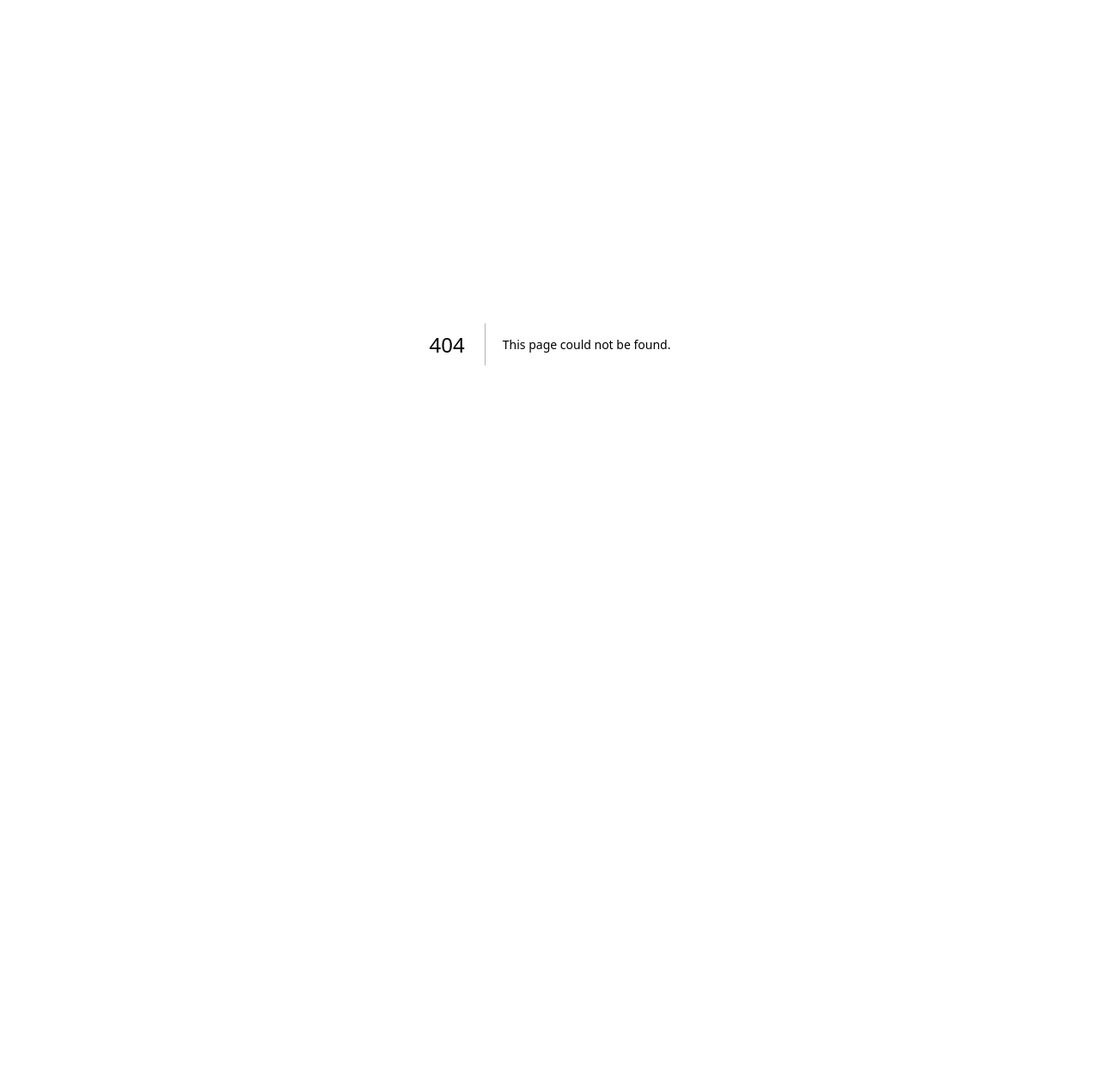
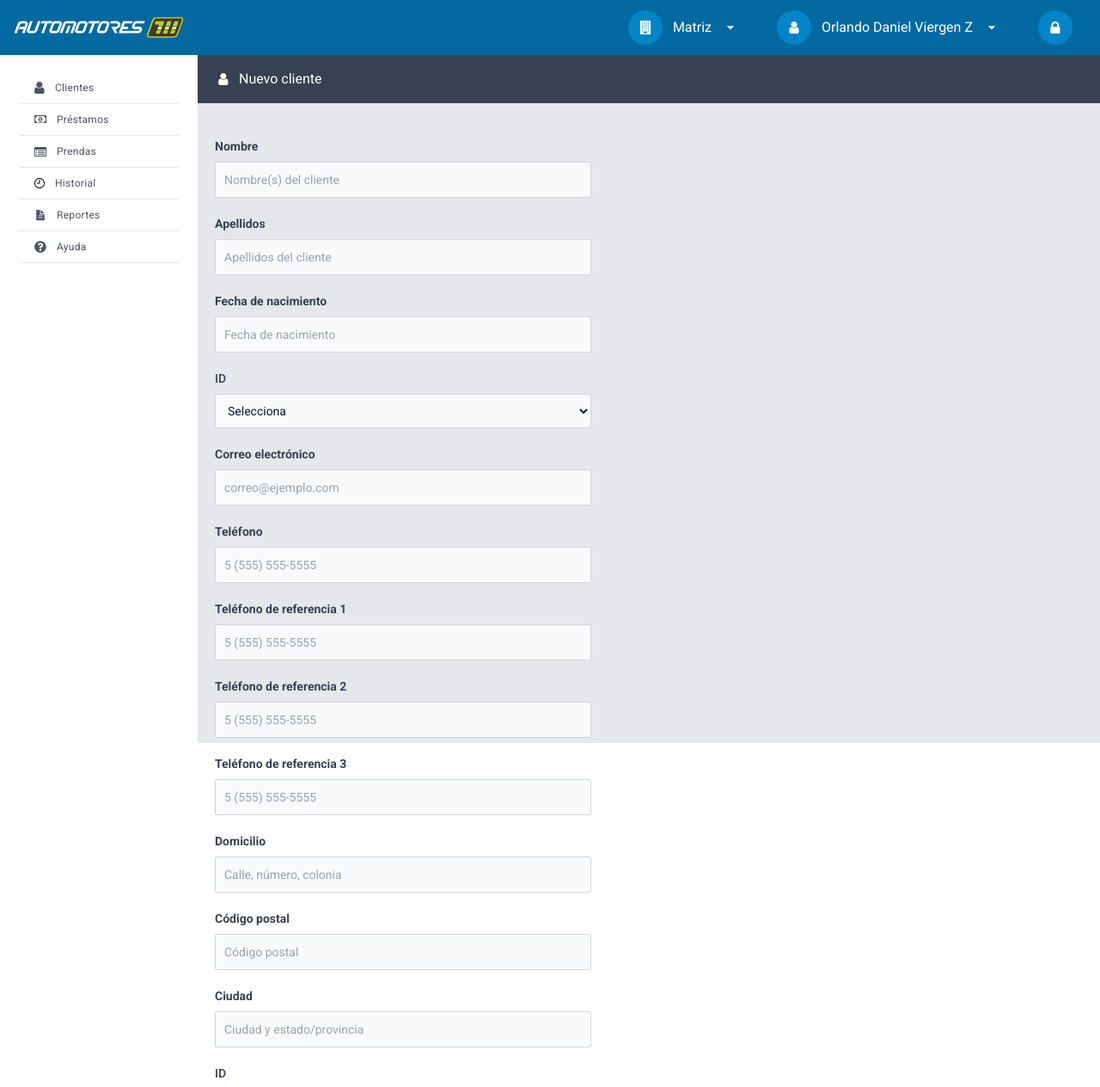
Before and after one commit to karen-nino/711-automotores, a Next.js app: page /pages/nuevo-cliente in a window 1280 px wide. Before the commit this address had no page. Shown: the top 1264 px of the page at 86% size. Before the commit the page ends 800 px from the top, so only its background shows below. Built offline with nearby package versions, Linux system fonts and the light colour scheme.

Commit message:
nuevo cliente

```diff
--- a/app/layouts/dashboard/sidebar.js
+++ b/app/layouts/dashboard/sidebar.js
@@ -5,7 +5,7 @@ export const Sidebar = () => {
     <div className='flex flex-col justify-between h-screen p-5 bg-white w-[230px]'>
       <ul className='list-none'>
         <li>
-          <a className='block px-5 py-3 text-xs tracking-wide text-gray-600 border-b rounded text-gray hover:bg-gray-200 active:bg-blue-500 active:text-white'>
+          <a className='block px-5 py-3 text-xs tracking-wide text-gray-600 border-b rounded cursor-pointer text-gray hover:bg-gray-200 active:bg-blue-500 active:text-white'>
             <div className='flex items-center w-3 h-3 mr-2'>
               <div className='flex mr-3'>
                 <svg xmlns="http://www.w3.org/2000/svg" width="12" height="14" viewBox="0 0 12 14" fill="none">
@@ -24,7 +24,7 @@ export const Sidebar = () => {
           </a>
         </li>
         <li>
-          <a className='block px-5 py-3 text-xs tracking-wide text-gray-600 border-b rounded text-gray hover:bg-gray-200 active:bg-blue-500 active:text-white'>
+          <a className='block px-5 py-3 text-xs tracking-wide text-gray-600 border-b rounded cursor-pointer text-gray hover:bg-gray-200 active:bg-blue-500 active:text-white'>
             <div className='flex items-center w-3 h-3 mr-2'>
               <div className='flex mr-3'>
                 <svg xmlns="http://www.w3.org/2000/svg" width="14" height="10" viewBox="0 0 14 10" fill="none">
@@ -43,7 +43,7 @@ export const Sidebar = () => {
           </a>
         </li>
         <li>
-          <a className='block px-5 py-3 text-xs tracking-wide text-gray-600 border-b rounded text-gray hover:bg-gray-200 active:bg-blue-500 active:text-white'>
+          <a className='block px-5 py-3 text-xs tracking-wide text-gray-600 border-b rounded cursor-pointer text-gray hover:bg-gray-200 active:bg-blue-500 active:text-white'>
             <div className='flex items-center w-3 h-3 mr-2'>
               <div className='flex mr-3'>
                 <svg xmlns="http://www.w3.org/2000/svg" width="14" height="11" viewBox="0 0 14 11" fill="none">
@@ -62,7 +62,7 @@ export const Sidebar = () => {
           </a>
         </li>
         <li>
-          <a className='block px-5 py-3 text-xs tracking-wide text-gray-600 border-b rounded text-gray hover:bg-gray-200 active:bg-blue-500 active:text-white'>
+          <a className='block px-5 py-3 text-xs tracking-wide text-gray-600 border-b rounded cursor-pointer text-gray hover:bg-gray-200 active:bg-blue-500 active:text-white'>
             <div className='flex items-center w-3 h-3 mr-2'>
               <div className='flex mr-3'>
                 <svg xmlns="http://www.w3.org/2000/svg" width="12" height="12" viewBox="0 0 12 12" fill="none">
@@ -81,7 +81,7 @@ export const Sidebar = () => {
           </a>
         </li>
         <li>
-          <a className='block px-5 py-3 text-xs tracking-wide text-gray-600 border-b rounded text-gray hover:bg-gray-200 active:bg-blue-500 active:text-white'>
+          <a className='block px-5 py-3 text-xs tracking-wide text-gray-600 border-b rounded cursor-pointer text-gray hover:bg-gray-200 active:bg-blue-500 active:text-white'>
             <div className='flex items-center w-3 h-3 mr-2'>
               <div className='flex mr-3'>
                 <svg xmlns="http://www.w3.org/2000/svg" width="14" height="14" viewBox="0 0 14 14" fill="none">
@@ -94,7 +94,7 @@ export const Sidebar = () => {
           </a>
         </li>
         <li>
-          <a className='block px-5 py-3 text-xs tracking-wide text-gray-600 border-b rounded text-gray hover:bg-gray-200 active:bg-blue-500 active:text-white'>
+          <a className='block px-5 py-3 text-xs tracking-wide text-gray-600 border-b rounded cursor-pointer text-gray hover:bg-gray-200 active:bg-blue-500 active:text-white'>
             <div className='flex items-center w-3 h-3 mr-2'>
               <div className='flex mr-3'>
                 <svg xmlns="http://www.w3.org/2000/svg" width="14" height="14" viewBox="0 0 14 14" fill="none">
--- a/app/pages/clientes/page.js
+++ b/app/pages/clientes/page.js
@@ -2,7 +2,7 @@ import React from 'react'
 import { Topbar, Sidebar } from '@/app/layouts/dashboard'
 
 
-const Client = () => {
+const Clientes = () => {
   return (
     <div className='flex flex-col'>
 
@@ -68,7 +68,7 @@ const Client = () => {
 
             <section className='grid w-4/5 grid-cols-4 gap-3 p-5'>
 
-              <article className='flex h-20 p-3 bg-white'>
+              <article className='flex h-20 p-3 bg-white cursor-pointer'>
 
                 <div>
                   <div className='flex items-center justify-center bg-gray-300 rounded-full h-14 w-14'>
@@ -404,4 +404,4 @@ const Client = () => {
   )
 }
 
-export default Client
+export default Clientes
--- /dev/null
+++ b/app/pages/nuevo-cliente/page.js
@@ -0,0 +1,134 @@
+import React from 'react'
+import { Topbar, Sidebar } from '@/app/layouts/dashboard'
+
+
+const NuevoCliente = () => {
+  return (
+    <div className='flex flex-col'>
+
+      <div className="grid h-screen grid-cols-[230px,1fr,1fr,1fr,1fr,1fr] grid-rows-[1fr,1fr]">
+
+        <section className="col-span-6">
+          <Topbar />
+        </section>
+
+        <section className="col-span-1 row-start-2">
+          <Sidebar />
+        </section>
+
+        <section className="col-span-5 row-start-2">
+          <div className='min-h-screen bg-gray-200'>
+
+            <article className='flex items-center pl-6 text-base text-white bg-gray-700 h-14'>
+              <div className='mr-3'>
+                <svg xmlns="http://www.w3.org/2000/svg" width="12" height="14" viewBox="0 0 12 14" fill="none">
+                  <g clip-path="url(#clip0_43_969)">
+                    <path d="M11.6667 11.5846C11.6667 12.247 11.4768 12.8151 11.097 13.2891C10.7172 13.763 10.26 14 9.72526 14H1.94141C1.40668 14 0.949436 13.763 0.569661 13.2891C0.189887 12.8151 0 12.247 0 11.5846C0 11.0681 0.0258247 10.5805 0.077474 10.1217C0.129123 9.66298 0.224826 9.20117 0.364583 8.73633C0.50434 8.27148 0.682075 7.87348 0.897786 7.54232C1.1135 7.21115 1.39909 6.94075 1.75456 6.73112C2.11003 6.52148 2.51866 6.41667 2.98047 6.41667C3.77648 7.19444 4.72743 7.58333 5.83333 7.58333C6.93924 7.58333 7.89019 7.19444 8.6862 6.41667C9.148 6.41667 9.55664 6.52148 9.91211 6.73112C10.2676 6.94075 10.5532 7.21115 10.7689 7.54232C10.9846 7.87348 11.1623 8.27148 11.3021 8.73633C11.4418 9.20117 11.5375 9.66298 11.5892 10.1217C11.6408 10.5805 11.6667 11.0681 11.6667 11.5846ZM9.33333 3.5C9.33333 4.46615 8.99154 5.29102 8.30794 5.97461C7.62435 6.6582 6.79948 7 5.83333 7C4.86719 7 4.04232 6.6582 3.35872 5.97461C2.67513 5.29102 2.33333 4.46615 2.33333 3.5C2.33333 2.53385 2.67513 1.70898 3.35872 1.02539C4.04232 0.341797 4.86719 0 5.83333 0C6.79948 0 7.62435 0.341797 8.30794 1.02539C8.99154 1.70898 9.33333 2.53385 9.33333 3.5Z" fill="white" />
+                  </g>
+                  <defs>
+                    <clipPath id="clip0_43_969">
+                      <rect width="11.6667" height="14" fill="white" />
+                    </clipPath>
+                  </defs>
+                </svg>
+              </div>
+              <span>Nuevo cliente</span>
+            </article>
+
+            <section className='w-5/12 h-32 mt-10 ml-5'>
+
+              <div className='mb-5'>
+                <label for="nombre" class="block mb-2 text-sm font-semibold text-gray-700">Nombre</label>
+                <input type="text" placeholder="Nombre(s) del cliente" class="bg-gray-50 border border-gray-300 text-gray-900 text-sm rounded-sm focus:ring-blue-500 focus:border-blue-500 block w-full p-2.5" />
+              </div>
+
+              <div className='mb-5'>
+                <label for="nombre" class="block mb-2 text-sm font-semibold text-gray-700">Apellidos</label>
+                <input type="text" placeholder="Apellidos del cliente" class="bg-gray-50 border border-gray-300 text-gray-900 text-sm rounded-sm focus:ring-blue-500 focus:border-blue-500 block w-full p-2.5" />
+              </div>
+
+              <div className='mb-5'>
+                <label for="nombre" class="block mb-2 text-sm font-semibold text-gray-700">Fecha de nacimiento</label>
+                <input type="text" placeholder="Fecha de nacimiento" class="bg-gray-50 border border-gray-300 text-gray-900 text-sm rounded-sm focus:ring-blue-500 focus:border-blue-500 block w-full p-2.5" />
+              </div>
+
+              <div className='mb-5'>
+                <label for="countries" class="block mb-2 text-sm font-medium text-gray-700">ID</label>
+                <select id="countries" class="bg-gray-50 border border-gray-300 text-gray-900 text-sm rounded-sm focus:ring-blue-500 focus:border-blue-500 block w-full p-2.5">
+                  <option selected>Selecciona</option>
+                  <option value="ID">Número de identificación oficial</option>
+                </select>
+              </div>
+
+              <div className='mb-5'>
+                <label for="nombre" class="block mb-2 text-sm font-semibold text-gray-700">Correo electrónico</label>
+                <input type="text" placeholder="correo@ejemplo.com" class="bg-gray-50 border border-gray-300 text-gray-900 text-sm rounded-sm focus:ring-blue-500 focus:border-blue-500 block w-full p-2.5" />
+              </div>
+
+              <div className='mb-5'>
+                <label for="nombre" class="block mb-2 text-sm font-semibold text-gray-700">Teléfono</label>
+                <input type="text" placeholder="5 (555) 555-5555" class="bg-gray-50 border border-gray-300 text-gray-900 text-sm rounded-sm focus:ring-blue-500 focus:border-blue-500 block w-full p-2.5" />
+              </div>
+
+              <div className='mb-5'>
+                <label for="nombre" class="block mb-2 text-sm font-semibold text-gray-700">Teléfono de referencia 1</label>
+                <input type="text" placeholder="5 (555) 555-5555" class="bg-gray-50 border border-gray-300 text-gray-900 text-sm rounded-sm focus:ring-blue-500 focus:border-blue-500 block w-full p-2.5" />
+              </div>
+
+              <div className='mb-5'>
+                <label for="nombre" class="block mb-2 text-sm font-semibold text-gray-700">Teléfono de referencia 2</label>
+                <input type="text" placeholder="5 (555) 555-5555" class="bg-gray-50 border border-gray-300 text-gray-900 text-sm rounded-sm focus:ring-blue-500 focus:border-blue-500 block w-full p-2.5" />
+              </div>
+
+              <div className='mb-5'>
+                <label for="nombre" class="block mb-2 text-sm font-semibold text-gray-700">Teléfono de referencia 3</label>
+                <input type="text" placeholder="5 (555) 555-5555" class="bg-gray-50 border border-gray-300 text-gray-900 text-sm rounded-sm focus:ring-blue-500 focus:border-blue-500 block w-full p-2.5" />
+              </div>
+
+              <div className='mb-5'>
+                <label for="nombre" class="block mb-2 text-sm font-semibold text-gray-700">Domicilio</label>
+                <input type="text" placeholder="Calle, número, colonia" class="bg-gray-50 border border-gray-300 text-gray-900 text-sm rounded-sm focus:ring-blue-500 focus:border-blue-500 block w-full p-2.5" />
+              </div>
+
+              <div className='mb-5'>
+                <label for="nombre" class="block mb-2 text-sm font-semibold text-gray-700">Código postal</label>
+                <input type="text" placeholder="Código postal" class="bg-gray-50 border border-gray-300 text-gray-900 text-sm rounded-sm focus:ring-blue-500 focus:border-blue-500 block w-full p-2.5" />
+              </div>
+
+              <div className='mb-5'>
+                <label for="nombre" class="block mb-2 text-sm font-semibold text-gray-700">Ciudad</label>
+                <input type="text" placeholder="Ciudad y estado/provincia" class="bg-gray-50 border border-gray-300 text-gray-900 text-sm rounded-sm focus:ring-blue-500 focus:border-blue-500 block w-full p-2.5" />
+              </div>
+
+              <div className='mb-5'>
+                <label for="countries" class="block mb-2 text-sm font-medium text-gray-700">ID</label>
+                <select id="countries" class="bg-gray-50 border border-gray-300 text-gray-900 text-sm rounded-sm focus:ring-blue-500 focus:border-blue-500 block w-full p-2.5">
+                  <option selected>Selecciona</option>
+                  <option value="ID">Número de identificación oficial</option>
+                </select>
+              </div>
+
+              <div className='mb-5'>
+                <label for="nombre" class="block mb-2 text-sm font-semibold text-gray-700">Fecha de nacimiento</label>
+                <a className='block px-5 py-3 text-xs tracking-wide text-gray-600 bg-white border border-b border-gray-300 rounded cursor-pointer text-gray active:bg-gray-300 w-44'>
+                  <div className='flex justify-center'>
+                    <span className='text-center'>Agregar documentos</span>
+                  </div>
+                </a>
+              </div>
+
+
+            </section>
+
+
+
+          </div>
+        </section>
+
+      </div>
+
+    </div>
+  )
+}
+
+export default NuevoCliente
```
